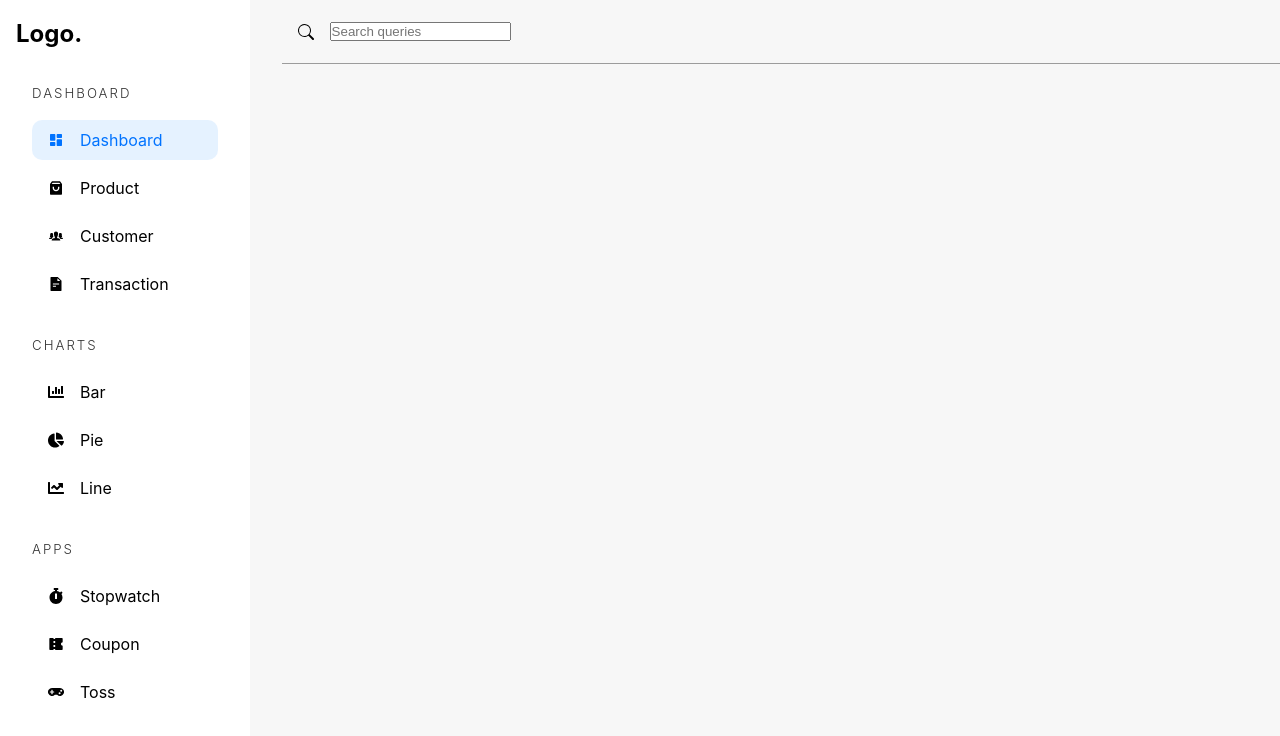
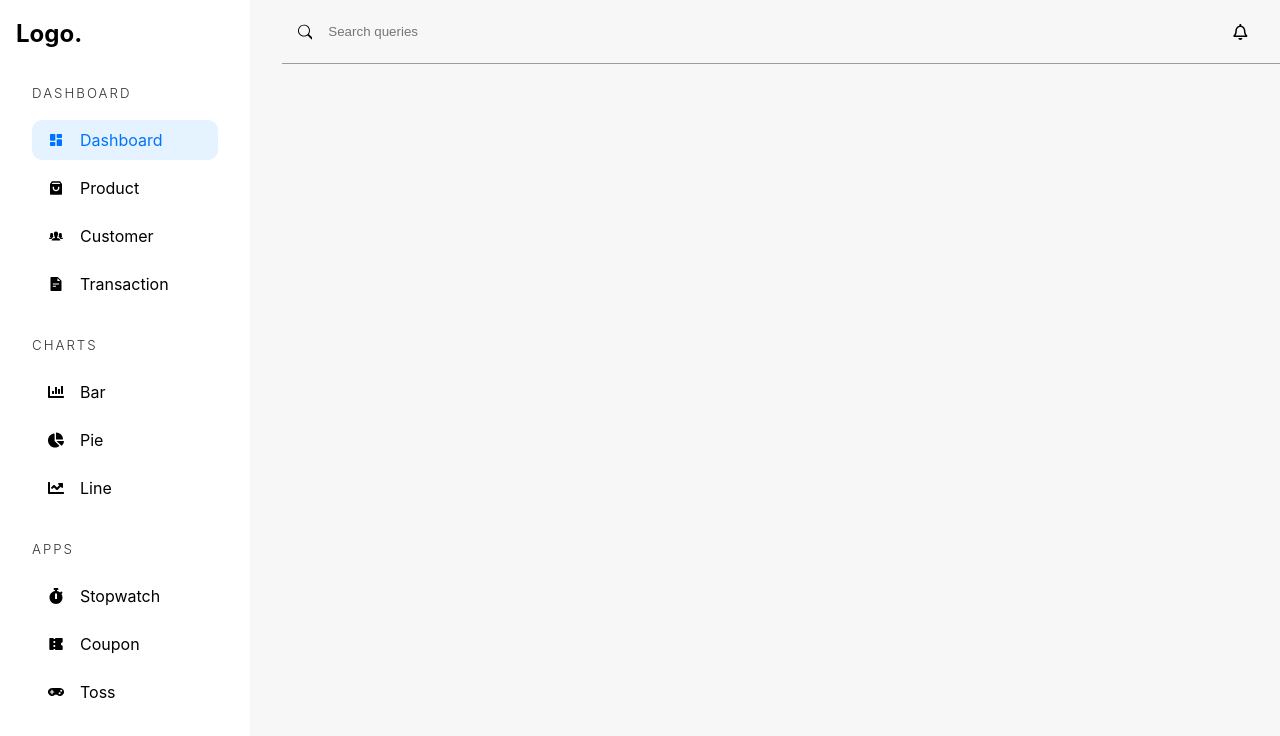
Before and after one commit to saqlain-shahid/adminpanel, a React (Vite) app: page /admin/dashboard in a window 1280 px wide. Shown: the top 736 px of the page. Built offline with nearby package versions, Linux system fonts and the light colour scheme.

Commit message:
added some lines of code

```diff
--- a/src/pages/Dashboard.tsx
+++ b/src/pages/Dashboard.tsx
@@ -1,5 +1,6 @@
 import { BsSearch } from 'react-icons/bs'
 import AdminSidebar from '../components/AdminSidebar'
+import { FaRegBell } from 'react-icons/fa'
 
 
 const Dashboard = () => {
@@ -9,7 +10,10 @@ const Dashboard = () => {
         <main className='dashboard'>
             <div className='bar'>
                 <BsSearch/>
-                <input type="text" placeholder='Search queries' id="" />
+                <input type="text" placeholder='Search queries' />
+                <FaRegBell/>
+                <img src="" alt="" />
+
             </div>
         </main>
     </div>
--- a/src/styles/_dashboard.scss
+++ b/src/styles/_dashboard.scss
@@ -5,6 +5,10 @@
         @include flex(row,unset);
         padding: 0 1rem;
         border-bottom: 1px solid rgba(0,0,0,0.37);
+        >input{
+            margin-right: auto;
+            @include inputStyle(100%, 1rem 0)
 
+        }
     }
 }
```
